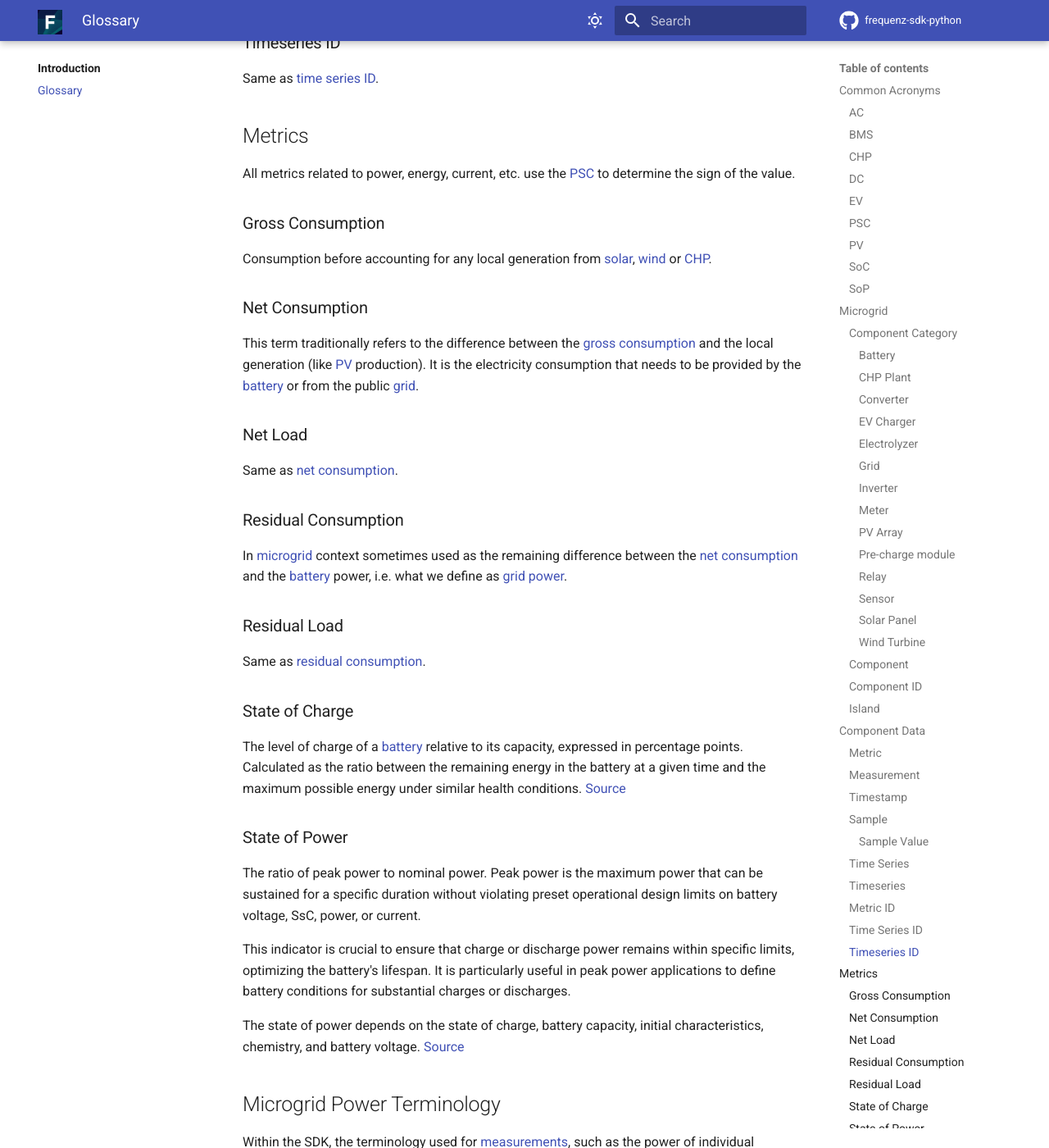
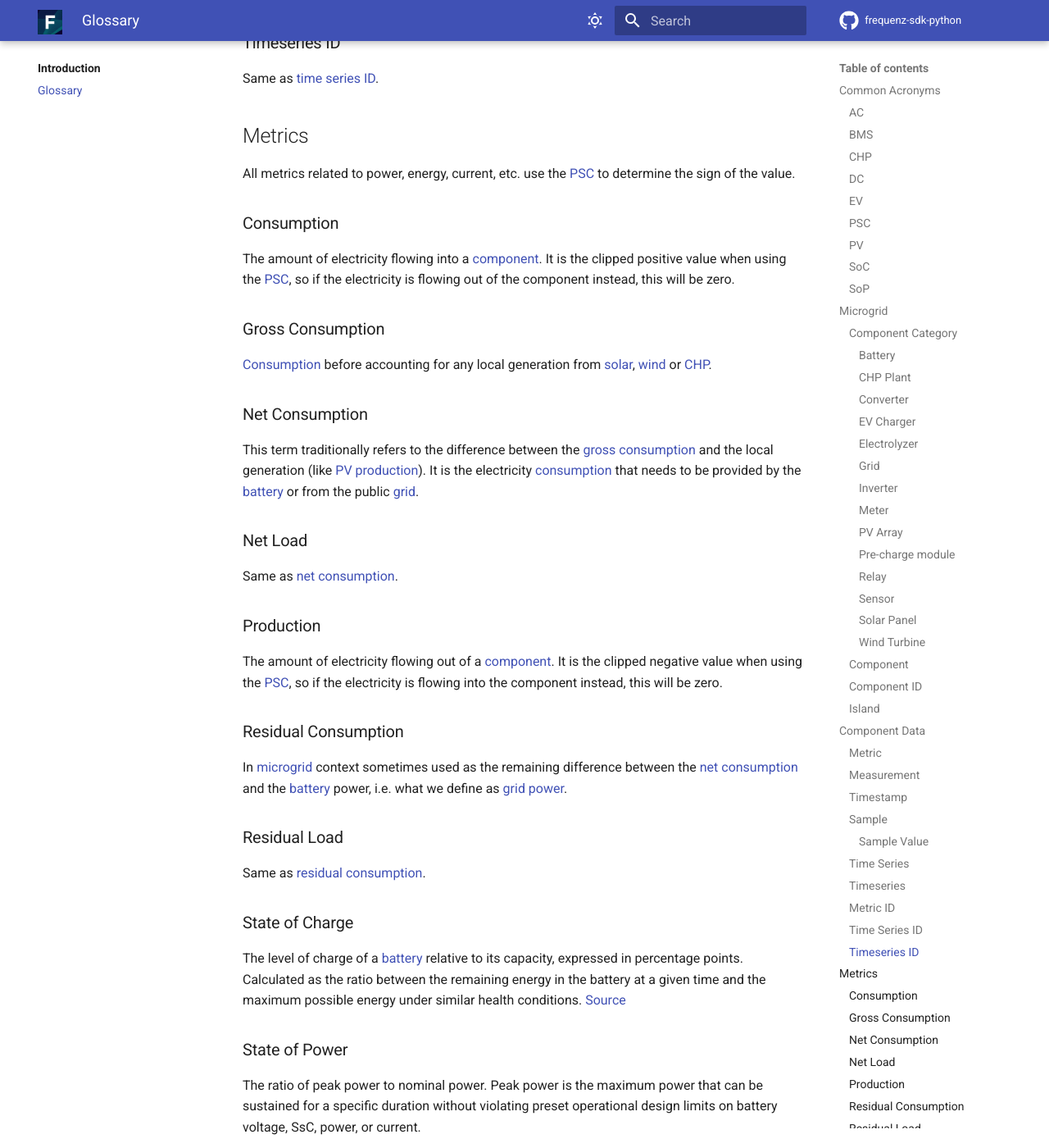
Before and after one commit to frequenz-floss/frequenz-sdk-python, an MkDocs documentation site: the page built from docs/intro/glossary.md, in a window 1280 px wide and 1400 px high, scrolled down 5058 px. Shown: the whole window at 82% size. Built offline with MkDocs 1.6.1 and Material for MkDocs 9.7.7, drawn with Linux system fonts in a browser that asks for light colours; comment, search, counter and statistics services are not loaded; the version menu is left out.

Commit message:
Add definitions for Consumption and Production
Signed-off-by: Leandro Lucarella <luca-frequenz@llucax.com>

```diff
--- a/docs/intro/glossary.md
+++ b/docs/intro/glossary.md
@@ -199,17 +199,26 @@ Same as [time series ID](#time-series-id).
 ## Metrics
 
 All metrics related to power, energy, current, etc. use the [PSC](#psc) to determine the sign of the value.
+
+### Consumption
+
+The amount of electricity flowing into a [component](#component). It is the clipped positive value when using the [PSC](#psc), so if the electricity is flowing out of the component instead, this will be zero.
+
 ### Gross Consumption
 
-Consumption before accounting for any local generation from [solar](#solar-panel), [wind](#wind-turbine) or [CHP](#chp-plant).
+[Consumption](#consumption) before accounting for any local generation from [solar](#solar-panel), [wind](#wind-turbine) or [CHP](#chp-plant).
 
 ### Net Consumption
 
-This term traditionally refers to the difference between the [gross consumption](#gross-consumption) and the local generation (like [PV](#pv) production). It is the electricity consumption that needs to be provided by the [battery](#battery) or from the public [grid](#grid).
+This term traditionally refers to the difference between the [gross consumption](#gross-consumption) and the local generation (like [PV](#pv) [production](#production)). It is the electricity [consumption](#consumption) that needs to be provided by the [battery](#battery) or from the public [grid](#grid).
 
 ### Net Load
 
 Same as [net consumption](#net-consumption).
+
+### Production
+
+The amount of electricity flowing out of a [component](#component). It is the clipped negative value when using the [PSC](#psc), so if the electricity is flowing into the component instead, this will be zero.
 
 ### Residual Consumption
 
```
